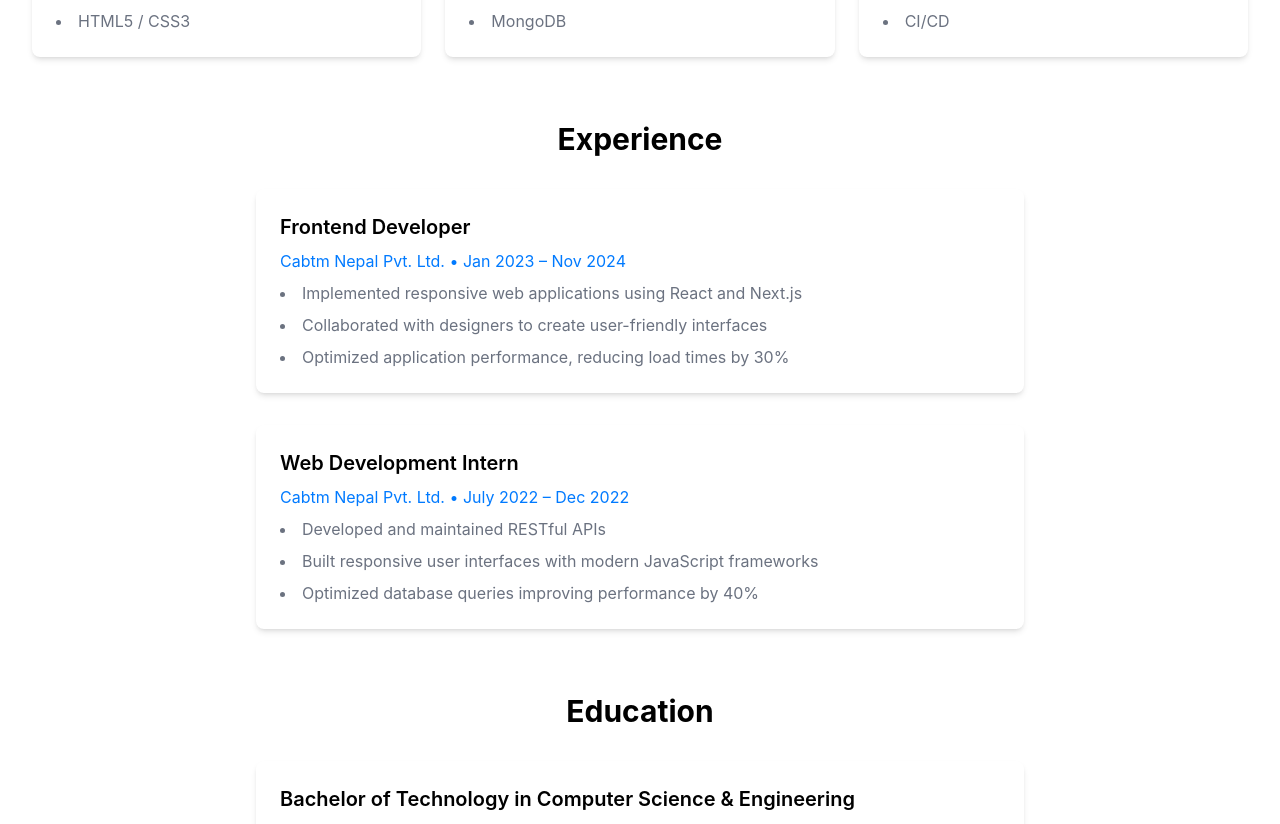
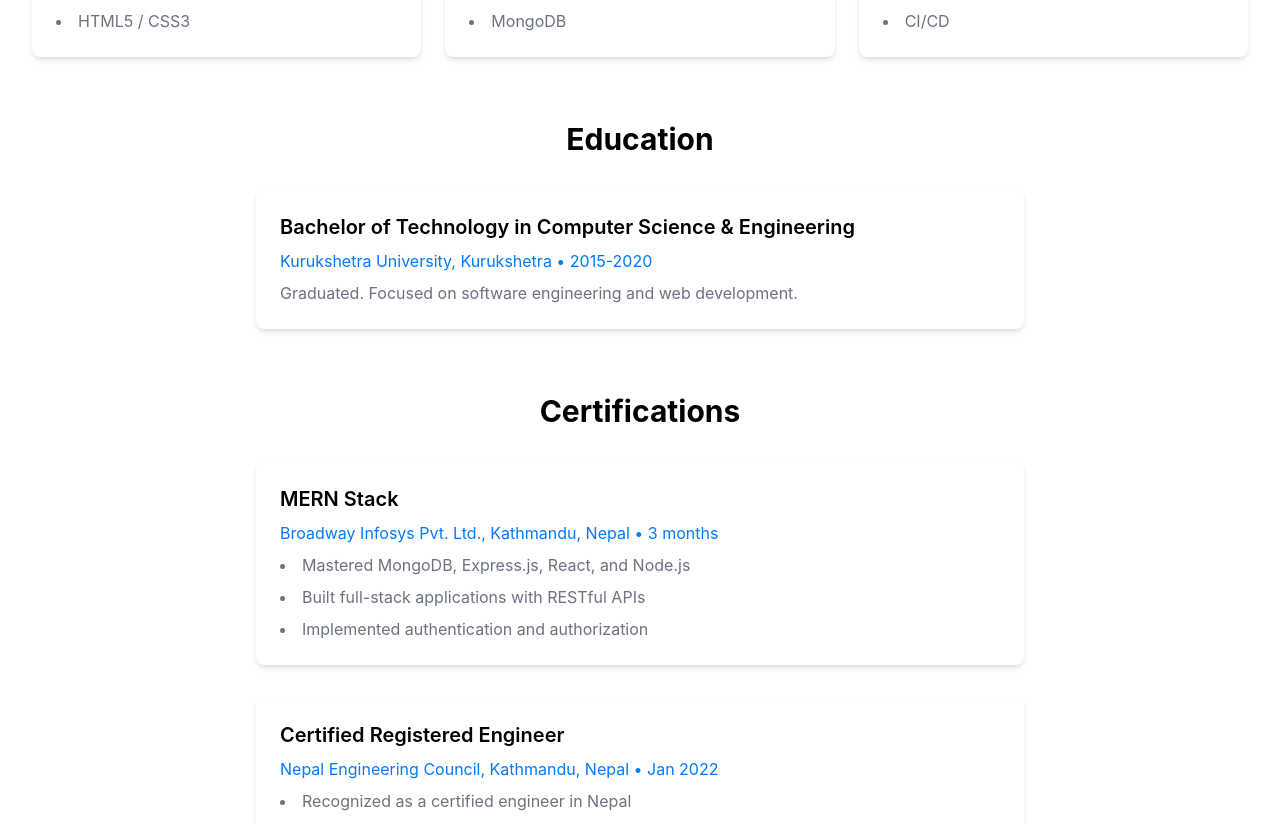
Before and after one commit to ipradeepshah/Pradeepshahportfolio, a Next.js app: page /about in a window 1280 px wide. Shown: the part 627-1451 px from the top of the page. Built offline with nearby package versions, Linux system fonts and the light colour scheme.

Commit message:
updated cv and fixed header

```diff
--- a/src/app/about/page.tsx
+++ b/src/app/about/page.tsx
@@ -89,7 +89,7 @@ export default function About() {
         </motion.div>
       </motion.section>
 
-      {/* Experience Section */}
+      {/* Experience Section
       <motion.section className="mb-16" {...fadeIn} transition={{ delay: 0.4 }}>
         <motion.h2 className="section-title" {...fadeInUp}>
           Experience
@@ -99,8 +99,8 @@ export default function About() {
           variants={staggerContainer}
           initial="initial"
           animate="animate"
-        >
-          <motion.div
+        >*/}
+          {/* <motion.div
             className="bg-white dark:bg-dark/50 p-6 rounded-lg shadow-md"
             variants={fadeInUp}
             {...cardHoverSmall}
@@ -121,9 +121,9 @@ export default function About() {
                 Optimized application performance, reducing load times by 30%
               </li>
             </ul>
-          </motion.div>
+          </motion.div> */}
 
-          <motion.div
+          {/* <motion.div
             className="bg-white dark:bg-dark/50 p-6 rounded-lg shadow-md"
             variants={fadeInUp}
             {...cardHoverSmall}
@@ -144,7 +144,7 @@ export default function About() {
             </ul>
           </motion.div>
         </motion.div>
-      </motion.section>
+      </motion.section> */}
 
       {/* Education Section */}
       <motion.section {...fadeIn} transition={{ delay: 0.6 }}>
--- a/src/app/head.tsx
+++ b/src/app/head.tsx
@@ -8,7 +8,7 @@ export default function Head() {
       <title>Pradeep Shah - IT Support Engineer & Cybersecurity Enthusiast</title>
       <meta
         name="description"
-        content="Pradeep Shah is an IT Support Engineer and Cybersecurity Enthusiast offering IT troubleshooting services, Microsoft 365 setup, and network troubleshooting."
+        content="Pradeep Shah — a passionate Full Stack Developer and Cybersecurity Enthusiast sharing insights on modern web technologies, IT support, and digital security. Explore my projects, blogs, and tutorials designed to help you grow in the tech world"
       />
       <meta
         name="keywords"
```
Also changed, not shown: 1 other file (tests, documents, lock files or other folders).
